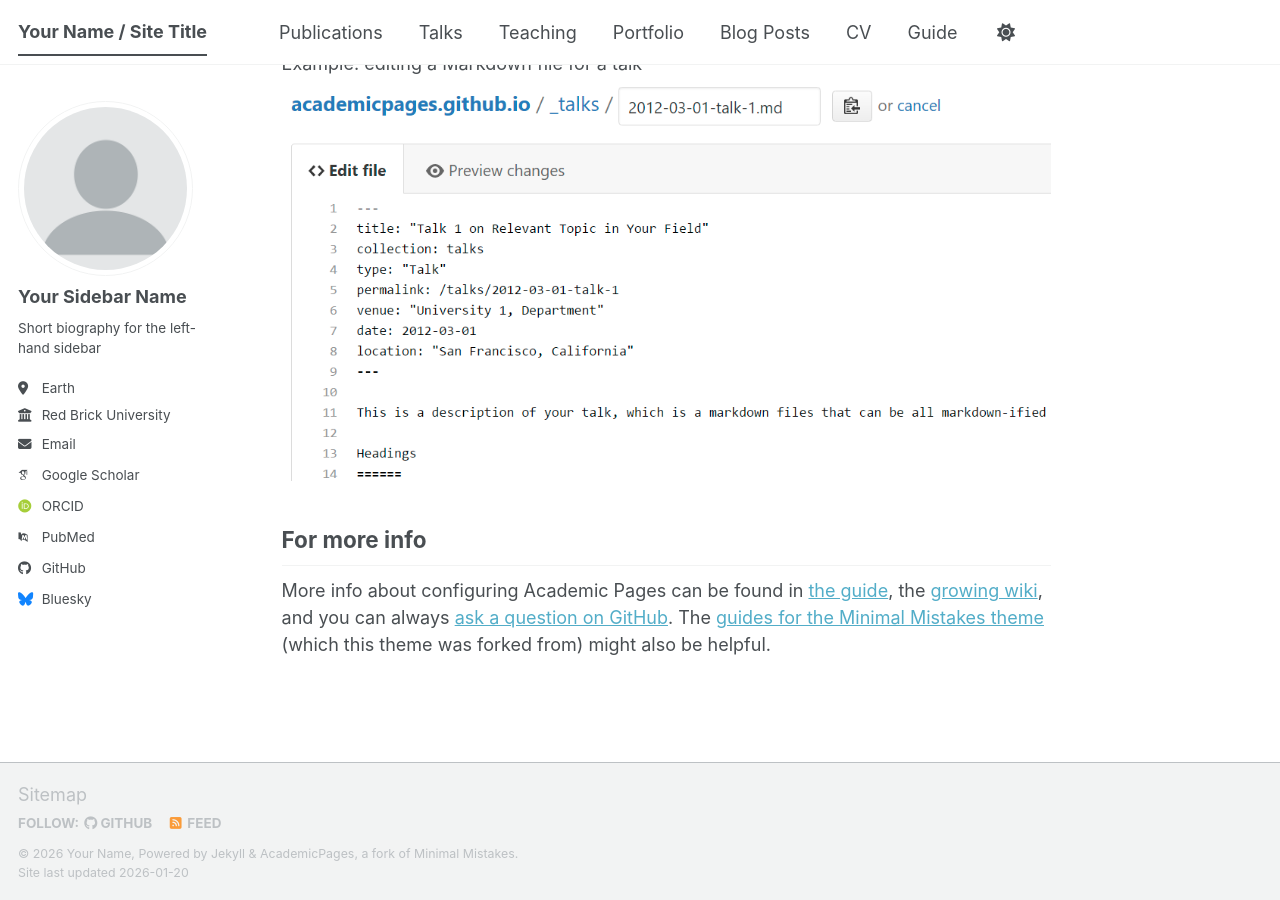
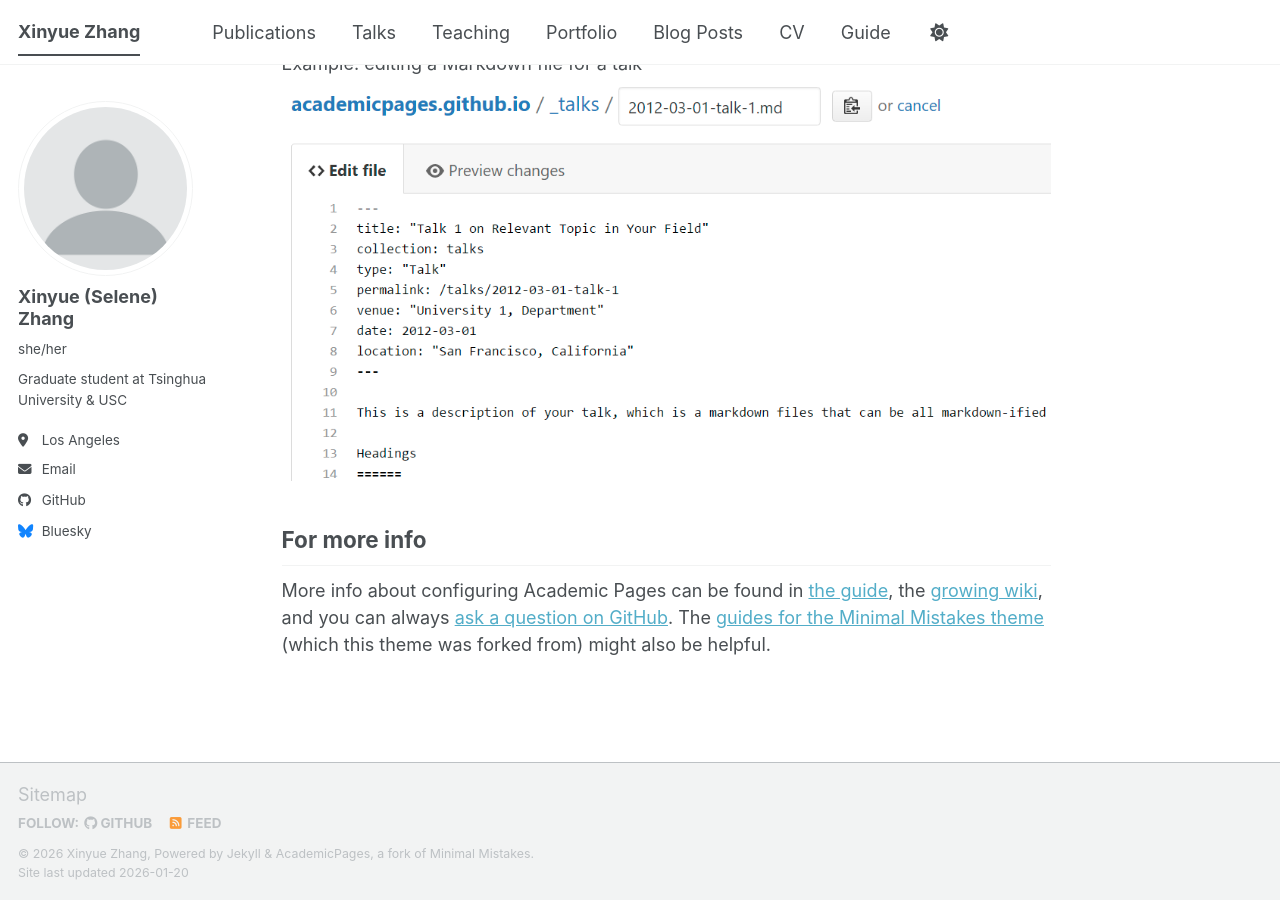
Before and after one commit to xinyuecheung/xinyuecheung.github.io, a Jekyll site: the page built from _pages/about.md, in a window 1280 px wide and 900 px high, scrolled down 2720 px. Built offline with Jekyll 4.4.1, drawn with Linux system fonts in a browser that asks for light colours; some web fonts are replaced; a script bundle is joined from its source files by our own code; library files that are not in the unit come from our copies.

Commit message:
Update _config.yml

```diff
--- a/_config.yml
+++ b/_config.yml
@@ -9,14 +9,14 @@
 # Basic Site Settings
 locale                   : "en-US"
 site_theme               : "default" # The available themes options are "default", "air", "sunrise", "mint", "dirt" and "contrast"
-title                    : "Your Name / Site Title"
+title                    : "Xinyue Zhang"
 title_separator          : "-"
-name                     : &name "Your Name"
-description              : &description "Your Name's academic portfolio"   # Update this with a general description of your site, this is the default if not overridden by a page
-url                      : https://academicpages.github.io # The base hostname & protocol for your site e.g. "https://[your GitHub username].github.io",
+name                     : &name "Xinyue Zhang"
+description              : &description "Graduate student studying misinformation, AI-mediated communication, and computational social science"   # Update this with a general description of your site, this is the default if not overridden by a page
+url                      : https://xinyuecheung.github.io # The base hostname & protocol for your site e.g. "https://[your GitHub username].github.io",
                                                            # or if you already have some other page hosted on Github then use "https://[your GitHub username].github.io/[Your Repo Name]"
 baseurl                  : "" # the subpath of your site, e.g. "/blog"
-repository               : "academicpages/academicpages.github.io"
+repository               : "xinyuecheung/xinyuecheung.github.io"
 
 # Site Author - The following control what appear as part of the author content on the side bar.
 #               If a field is blank the icon and link will not appear, otherwise it will be shown.
@@ -24,24 +24,24 @@ repository               : "academicpages/academicpages.github.io"
 author:
   # Biographic information
   avatar           : "profile.png"
-  name             : "Your Sidebar Name"
-  pronouns         : # example: "she/her"
-  bio              : "Short biography for the left-hand sidebar"
-  location         : "Earth"
-  employer         : "Red Brick University"
+  name             : "Xinyue (Selene) Zhang"
+  pronouns         : "she/her"
+  bio              : "Graduate student at Tsinghua University & USC"
+  location         : "Los Angeles"
+  # employer         : "Red Brick University"
   uri              : # URL
-  email            : "none@example.org"
+  email            : "xinyuez2@usc.edu"
 
   # Academic websites
   academia         : # URL
   arxiv            : # URL - Update with the correct link to your profile
-  googlescholar    : "https://scholar.google.com/citations?user=PS_CX0AAAAAJ"
+  # googlescholar    : "https://scholar.google.com/citations?user=PS_CX0AAAAAJ"
   inspire-hep      : # URL
   impactstory      : # URL
-  orcid            : "https://orcid.org/yourorcidurl"
+  # orcid            : "https://orcid.org/yourorcidurl"
   semantic         : # URL
   ssrn             : # URL
-  pubmed           : "https://www.ncbi.nlm.nih.gov/pubmed/?term=john+snow"
+  # pubmed           : "https://www.ncbi.nlm.nih.gov/pubmed/?term=john+snow"
   researchgate     : # URL
   scopus           : # URL
   zotero           : # URL
@@ -51,7 +51,7 @@ author:
   bitbucket        : # Username - Update with your username on the site
   codepen          : # Username
   dribbble         : # Username
-  github           : "academicpages"
+  github           : "xinyuecheung"
   kaggle           : # Username
   stackoverflow    : # User number or user number and name (i.e., use "1" or "1/jeff-atwood")
 
```
